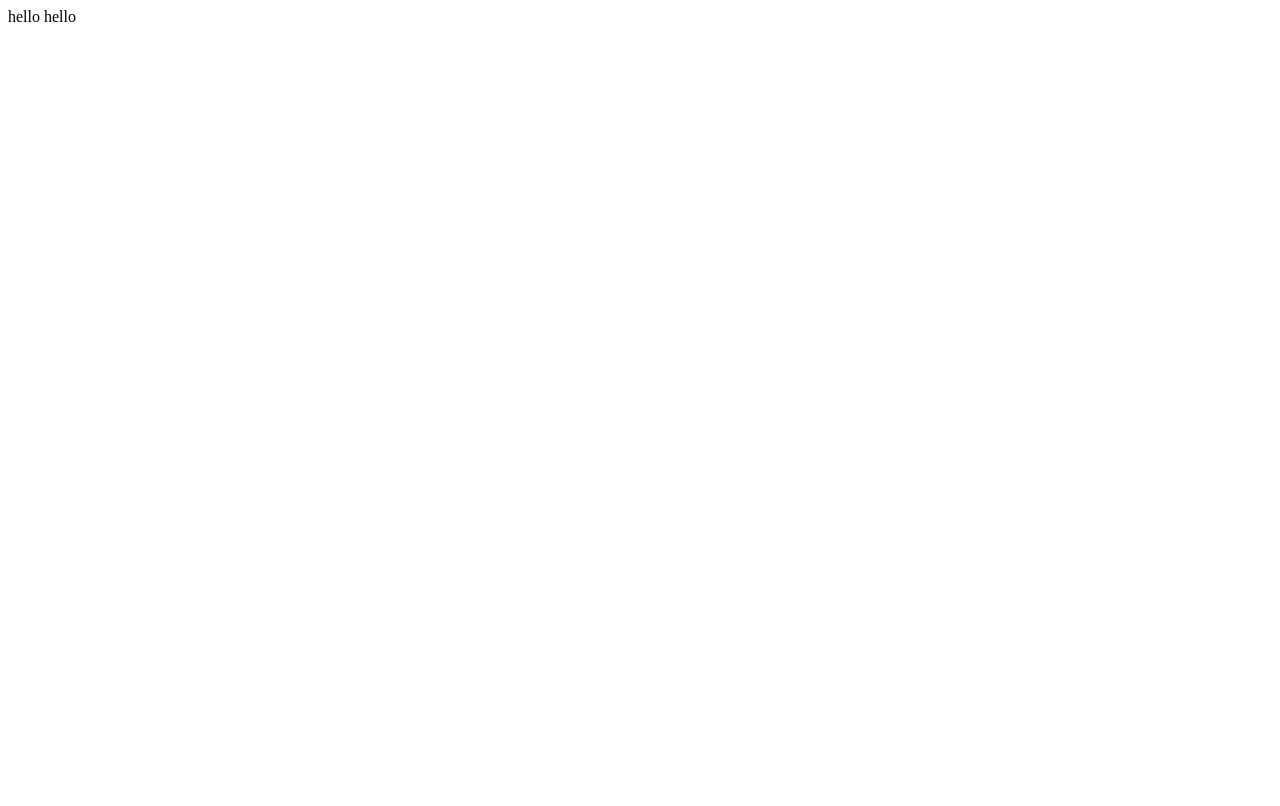
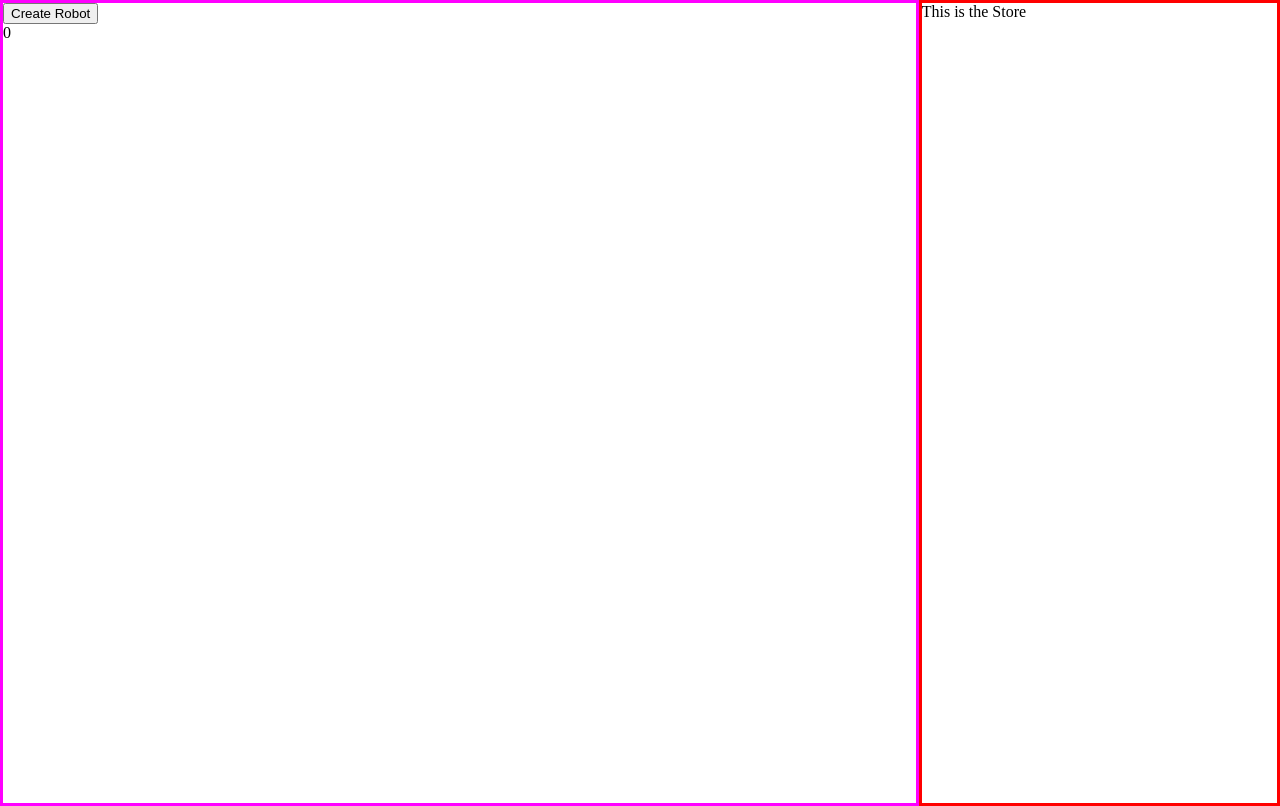
Before and after one commit to Asaroz/KabijRocket, a React (Create React App) app: page / in a window 1280 px wide. Built offline with nearby package versions, Linux system fonts and the light colour scheme.

Commit message:
First Draft

```diff
--- a/package.json
+++ b/package.json
@@ -16,6 +16,7 @@
     "url": "https://github.com/Asaroz/KabijRocket/issues"
   },
   "dependencies": {
+    "node-sass": "^6.0.1",
     "react": "^17.0.2",
     "react-dom": "^17.0.2",
     "react-scripts": "^4.0.3"
--- a/public/index.html
+++ b/public/index.html
@@ -1,12 +1,16 @@
 <!DOCTYPE html>
 <html lang="en">
+
 <head>
     <meta charset="UTF-8">
     <meta http-equiv="X-UA-Compatible" content="IE=edge">
     <meta name="viewport" content="width=device-width, initial-scale=1.0">
-    <title>Document</title>
+    <title>Kabij Rocket</title>
 </head>
+
 <body>
-    <div id="root"></div>
+    <div id="root">
+    </div>
 </body>
+
 </html>
--- a/src/App.jsx
+++ b/src/App.jsx
@@ -1,8 +1,14 @@
 import React from "react";
+import Map from "./Components/Map";
+import Store from "./Components/Store";
+import "./Styles/App.scss"
 
 
 export default function App(){
-    return <div>
-        hello hello
+    return <div className="gameWrapper">
+        <Map>
+        </Map>
+        <Store>
+        </Store>
     </div>
 }
--- /dev/null
+++ b/src/Components/Map.jsx
@@ -0,0 +1,13 @@
+import "../Styles/Map.scss"
+import RobotGenerator from "./RobotGenerator"
+import RobotCounter from "./RobotCounter"
+
+export default function Map(){
+    return (
+        <div className="Map">
+<RobotGenerator/>
+<RobotCounter/>
+        </div>
+    )
+
+};
--- /dev/null
+++ b/src/Components/RobotCounter.jsx
@@ -0,0 +1,8 @@
+import React, {useState} from "react";
+
+export default function RobotCounter(){
+const [counter,setCounter] = useState(0)
+    return (
+        <div className="RobotCounter">{counter}</div>
+    )
+}
--- /dev/null
+++ b/src/Components/RobotGenerator.jsx
@@ -0,0 +1,6 @@
+export default function RobotGenerator() {
+
+    return (
+        <button onClick="">Create Robot</button>
+    )
+};
--- /dev/null
+++ b/src/Components/Store.jsx
@@ -0,0 +1,9 @@
+import "../Styles/Store.scss"
+
+export default function Store(){
+    return (
+        <div className="Store">
+This is the Store
+        </div>
+    )
+};
--- /dev/null
+++ b/src/Styles/App.scss
@@ -0,0 +1,21 @@
+body {
+    margin: 0;
+    padding: 0;
+    box-sizing: border-box;
+}
+
+.gameWrapper {
+    display: grid;
+    grid-template-columns: 17.8fr 7fr;
+    grid-template-rows: 1fr;
+    gap: 0px 0px;
+    grid-template-areas: "Map Store";
+    width: 100%;
+    height: 100%;
+    .Map {
+        grid-area: Map;
+    }
+    .Store {
+        grid-area: Store;
+    }
+}
--- /dev/null
+++ b/src/Styles/Map.scss
@@ -0,0 +1,4 @@
+.Map {
+    border: 3px solid magenta;
+    height: 100vh;
+}
--- /dev/null
+++ b/src/Styles/Store.scss
@@ -0,0 +1,4 @@
+.Store {
+    border: 3px solid red;
+    height: 100vh;
+}
```
Also changed, not shown: 1 other file (tests, documents, lock files or other folders).
